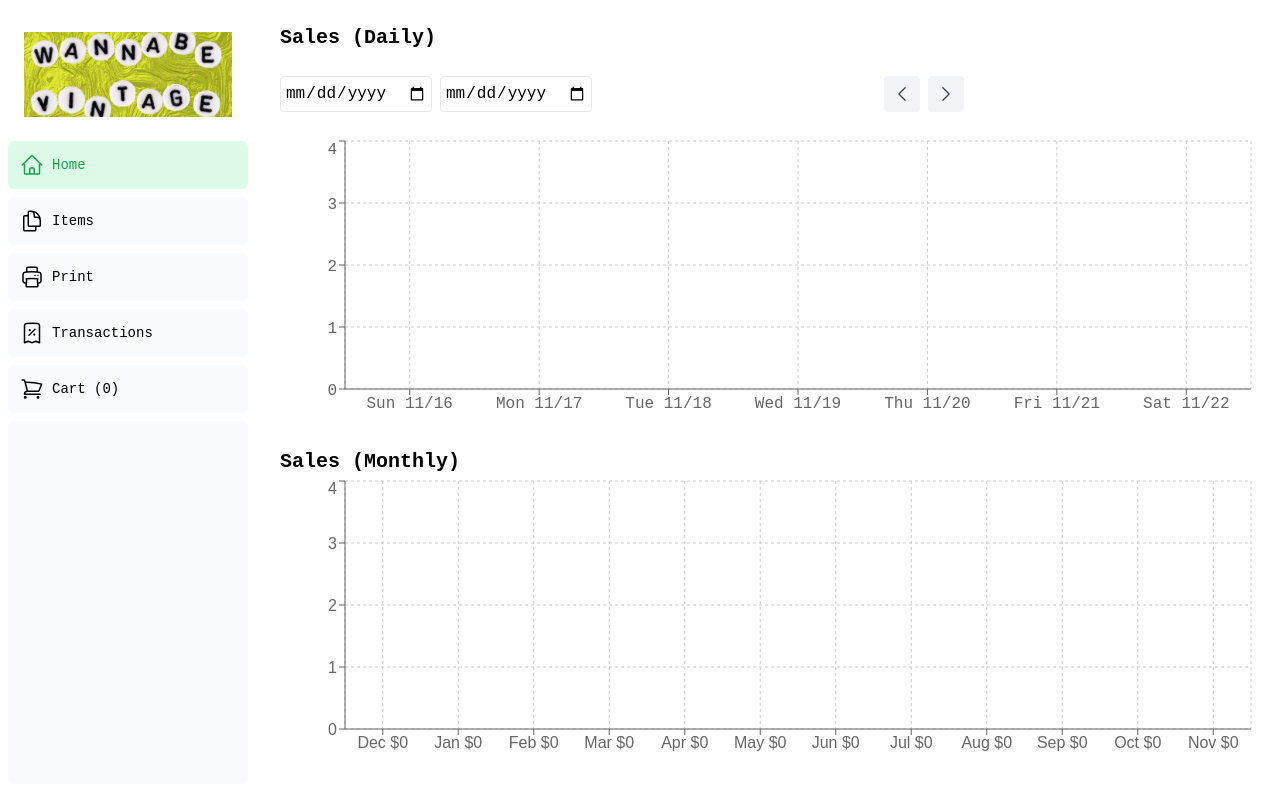
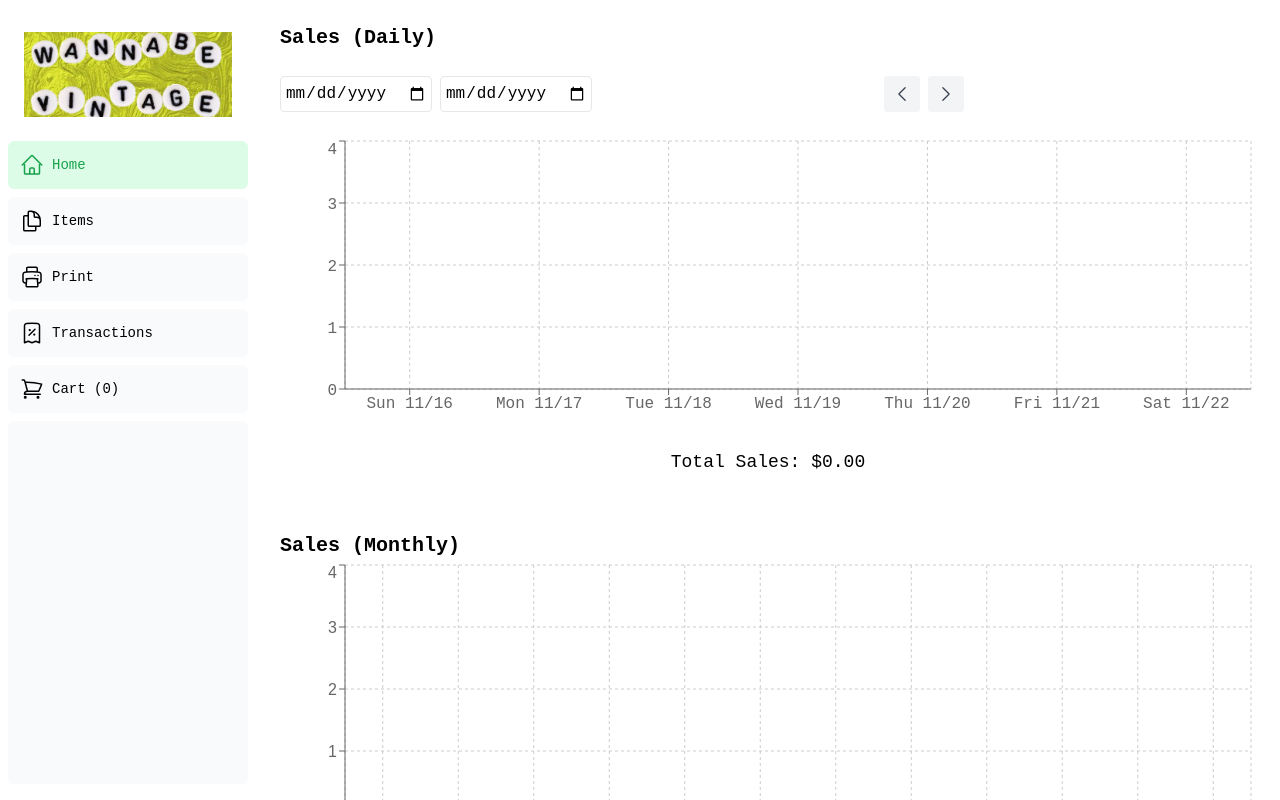
Before and after one commit to bcokenr/inbrentory, a Next.js app: page /dashboard in a window 1280 px wide. Built offline with nearby package versions, Linux system fonts and the light colour scheme; no server answers; the database is empty; a web font is replaced by a local one.

Commit message:
add weekly totals to chart

```diff
--- a/src/app/dashboard/(overview)/page.tsx
+++ b/src/app/dashboard/(overview)/page.tsx
@@ -38,7 +38,7 @@ export default async function Home({
   return (
     <>
       <DateRangeChart data={data} />
-      <div className="pt-6">
+      <div className="pt-6 mt-8">
         <h2 className={[styles.sometypeMono, "text-xl font-semibold"].join(" ")}>Sales (Monthly)</h2>
         <MonthlySalesChart data={monthly} />
       </div>
--- a/src/components/dashboard/date-range-chart.tsx
+++ b/src/components/dashboard/date-range-chart.tsx
@@ -3,12 +3,20 @@ import { SalesChart } from "@/components/dashboard/sales-chart";
 import styles from '@/styles/home.module.css';
 
 
-export function DateRangeChart({ data }: { data: { date: string; total: number }[] }) {
+export function DateRangeChart({ data }: { data: Array<{ date: string; total?: number; storeTotal?: number; depopTotal?: number }> }) {
+    const totalSum = data.reduce((s, d) => {
+        const net = typeof d.total === 'number' ? d.total : (Number(d.storeTotal ?? 0) + Number(d.depopTotal ?? 0));
+        return s + net;
+    }, 0);
+
+    const money = new Intl.NumberFormat('en-US', { style: 'currency', currency: 'USD' }).format(totalSum);
+
     return (
         <div className={[styles.sometypeMono, "space-y-6"].join(" ")}>
             <h1 className="text-xl font-semibold">Sales (Daily)</h1>
             <DateRangePicker />
-            <SalesChart data={data} />
+            <SalesChart data={data as any} />
+            <div className="mt-4 text-center text-lg font-medium">Total Sales: {money}</div>
         </div>
     );
 }
```
